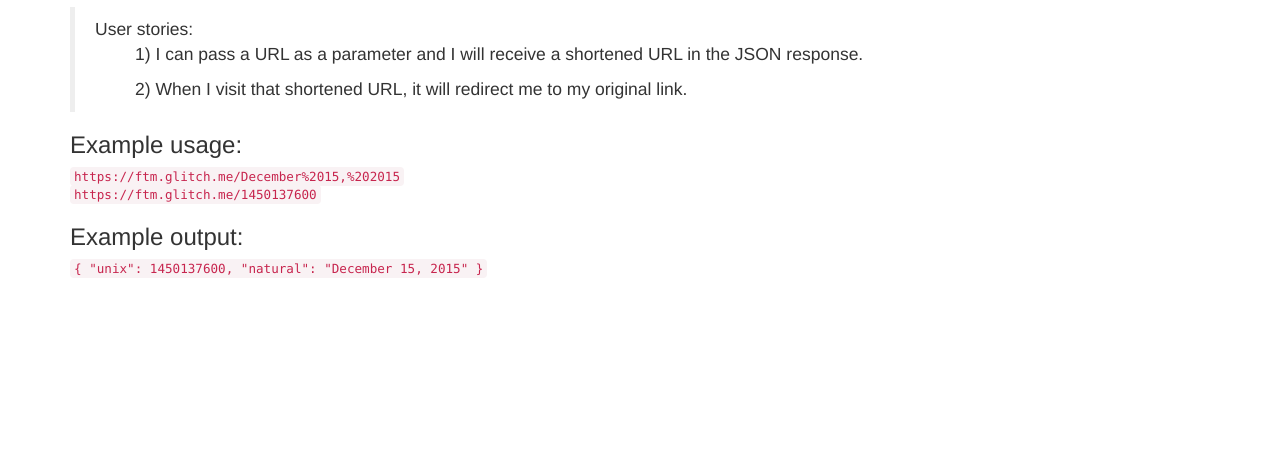
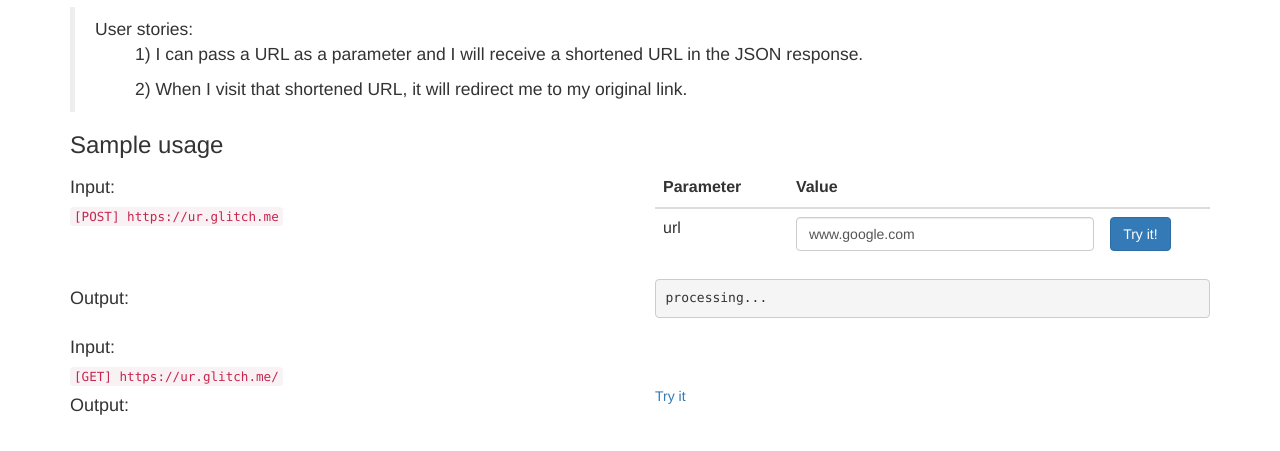
Before and after one commit to AramilRey/fcc-url-shortener, a website: page views/home.html in a window 1280 px wide. Shown: the part 63-514 px from the top of the page. Drawn offline with nearby package versions, Linux system fonts and the light colour scheme; no server answers.

Commit message:
interactive example

```diff
--- a/app.js
+++ b/app.js
@@ -28,7 +28,10 @@ app.use(async (ctx, next) => {
 app.use(koaBody());
 app.use(views(path.join(__dirname, '/views'), { extension: 'html' }));
 
+// Go home
 router.get('/', async ctx => await ctx.render('home'));
+
+// Go to :shortUrl expanded or fail
 router.get('/:shortUrl', async ctx => {
   try {
     const redirectUrl = await Url.expand(ctx.params.shortUrl);
@@ -38,6 +41,8 @@ router.get('/:shortUrl', async ctx => {
     ctx.throw(422, error);
   }
 });
+
+// Shrink POSTed url or fail
 router.post('/', async ctx => {
   try {
     ctx.body = {
--- a/views/home.html
+++ b/views/home.html
@@ -1,4 +1,5 @@
-<html lang="en"><head>
+<html lang="en">
+    <head>
         <title>URL Shortener Microservice</title>
         <link rel="stylesheet" href="https://maxcdn.bootstrapcdn.com/bootstrap/3.3.6/css/bootstrap.min.css">
     </head>
@@ -12,17 +13,79 @@
                 <ul>1) I can pass a URL as a parameter and I will receive a shortened URL in the JSON response.</ul>
                 <ul>2) When I visit that shortened URL, it will redirect me to my original link.</ul>
             </blockquote>
+            <h3>Sample usage</h4>
+            <div class="row">
+                <div class="col-xs-12 col-sm-6">
+                    <h4>Input:</h4>
+                    <code>[POST] https://ur.glitch.me</code>
+                </div>
+                <div class="table-responsive col-xs-12 col-sm-6">
+                    <table class="table table-sm">
+                        <thead>
+                            <tr>
+                                <th>Parameter</th>
+                                <th>Value</th>
+                                <th></th>
+                            </tr>
+                        </thead>
+                        <tbody>
+                            <tr>
+                                <td>url</td>
+                                <td><input type="text" class="form-control" id="url" value="www.google.com"></td>
+                                <td><button type="button" id="caller-button" class="btn btn-primary">Try it!</button></td>
+                            </tr>
+                        </tbody>
+                    </table>
+                </div>
+            </div>
+            <div class="row">
+                <div class="col-xs-12 col-sm-6">
+                    <h4>Output:</h4>
+                </div>
+                <div class="col-xs-12 col-sm-6">
+                    <pre><code id="json"></code></pre>
+                </div>
+            </div>
+            <div class="row">
+                <div class="col-xs-12 col-sm-6">
+                    <h4>Input:</h4>
+                    <code>[GET] https://ur.glitch.me/<span id="short-url-display"></span></code>
+                </div>
+            </div>
+            <div class="row">
+                <div class="col-xs-12 col-sm-6">
+                    <h4>Output:</h4>
+                </div>
+                <div class="col-xs-12 col-sm-6">
+                    <a href="" target="_blank" id="short-url-link">Try it</a>
+                </div>
+            </div>
+        </div>
+    <script type="text/javascript">
+        const xhr = new XMLHttpRequest();
+        xhr.onreadystatechange = () => {
+            let state = 'processing...';
+            if (xhr.readyState == 4) {
+                let response = JSON.parse(xhr.responseText)
 
-            <h3>Example usage:</h3>
-            <code>https://ftm.glitch.me/December%2015,%202015</code><br>
-            <code>https://ftm.glitch.me/1450137600</code>
-            <h3>Example output:</h3>
-            <code>
-                {
-                  "unix": 1450137600,
-                  "natural": "December 15, 2015"
-                }
-            </code>
-        </div>
+                state = JSON.stringify(response, null, 4);
+                document.getElementById("short-url-display").innerHTML = response.shortUrl;
+                document.getElementById("short-url-link").setAttribute('href', response.shortUrl);
+            }
+            document.getElementById("json").innerHTML = state;
+        }
 
-</body></html>
+        const getShortUrl = () => {
+            const url = document.getElementById("url").value;
+
+            xhr.open("POST", "/");
+            xhr.setRequestHeader("Content-type", "application/x-www-form-urlencoded");
+            xhr.send(`url=${url}`);
+        }
+
+        const callerButton = document.getElementById("caller-button")
+        callerButton.addEventListener("click", getShortUrl);
+        getShortUrl();
+    </script>
+    </body>
+</html>
```
